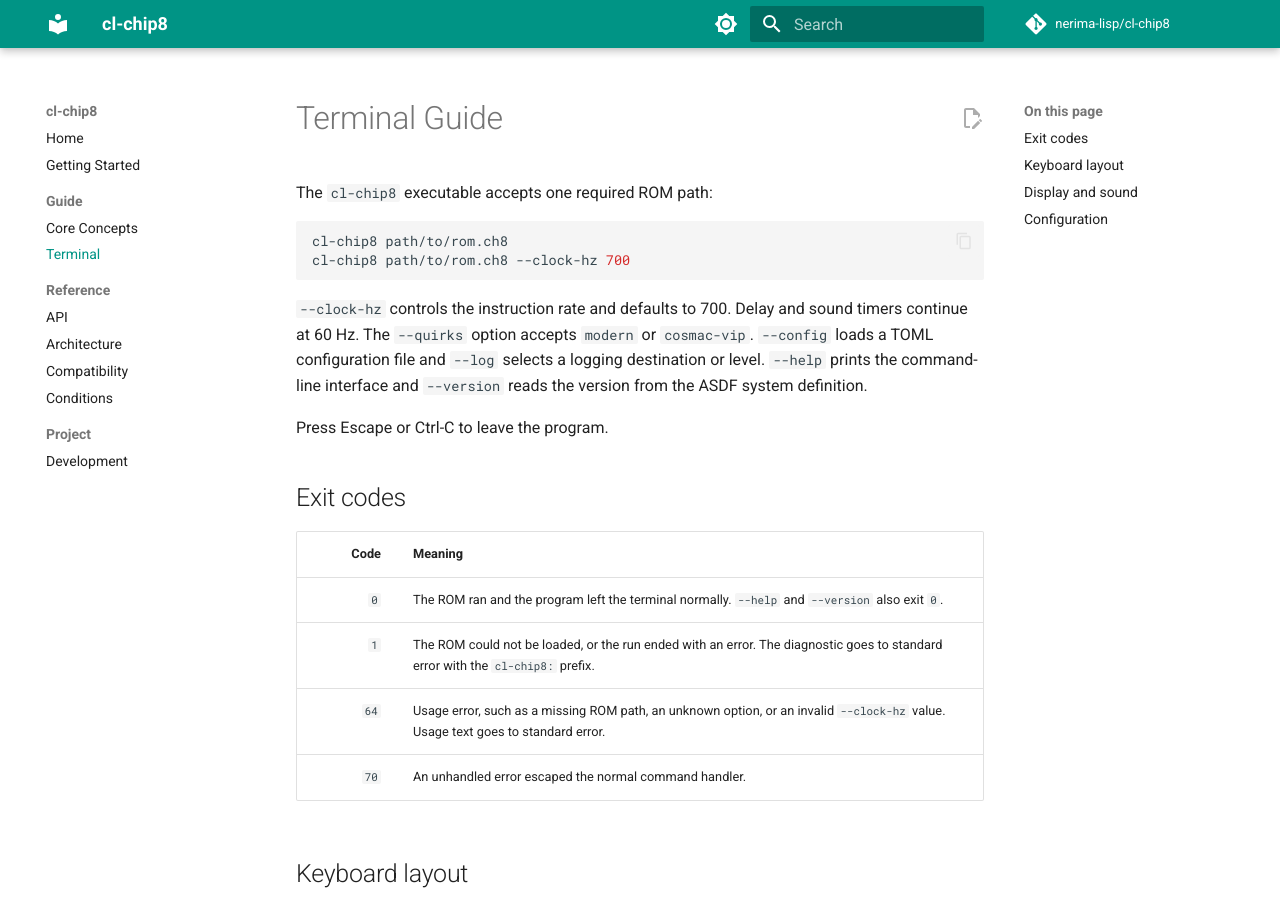
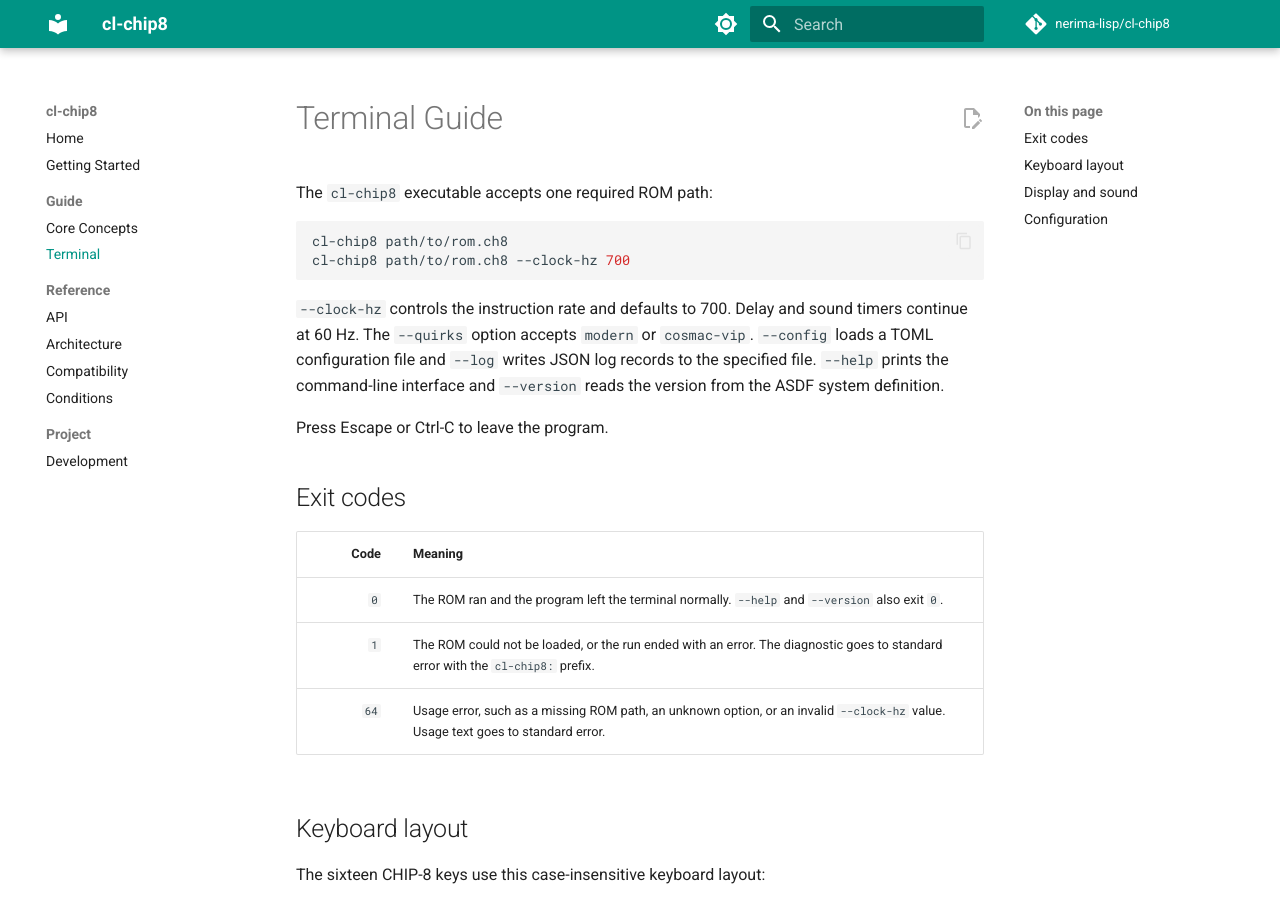
Before and after one commit to nerima-lisp/cl-chip8, an MkDocs documentation site: the page built from docs/src/guide/terminal.md, in a window 1280 px wide and 900 px high. Built offline with MkDocs 1.6.1 and Material for MkDocs 9.7.7, drawn with Linux system fonts in a browser that asks for light colours; comment, search, counter and statistics services are not loaded; some of the changed text lies outside the part shown.

Commit message:
docs: align terminal and API guidance

````diff
--- a/docs/src/guide/terminal.md
+++ b/docs/src/guide/terminal.md
@@ -9,8 +9,8 @@ cl-chip8 path/to/rom.ch8 --clock-hz 700
 
 `--clock-hz` controls the instruction rate and defaults to 700. Delay and
 sound timers continue at 60 Hz. The `--quirks` option accepts `modern` or
-`cosmac-vip`. `--config` loads a TOML configuration file and `--log` selects a
-logging destination or level. `--help` prints the command-line interface and
+`cosmac-vip`. `--config` loads a TOML configuration file and `--log` writes
+JSON log records to the specified file. `--help` prints the command-line interface and
 `--version` reads the version from the ASDF system definition.
 
 Press Escape or Ctrl-C to leave the program.
@@ -22,7 +22,6 @@ Press Escape or Ctrl-C to leave the program.
 | `0` | The ROM ran and the program left the terminal normally. `--help` and `--version` also exit `0`. |
 | `1` | The ROM could not be loaded, or the run ended with an error. The diagnostic goes to standard error with the `cl-chip8: ` prefix. |
 | `64` | Usage error, such as a missing ROM path, an unknown option, or an invalid `--clock-hz` value. Usage text goes to standard error. |
-| `70` | An unhandled error escaped the normal command handler. |
 
 ## Keyboard layout
 
@@ -66,7 +65,7 @@ worker tasks and commits terminal changes on the caller thread.
 The command line accepts a ROM path and optional overrides:
 
 ```sh
-cl-chip8 path/to/rom.ch8 --quirks cosmac-vip --clock-hz 500 --log stderr
+cl-chip8 path/to/rom.ch8 --quirks cosmac-vip --clock-hz 500 --log /tmp/cl-chip8.log
 ```
 
 The configuration file uses TOML. The `chip8` table supports `quirks`,
````
Also changed, not shown: docs/src/getting-started.md (+2 -2 lines), docs/src/index.md (+2 -3 lines), docs/src/reference/api.md (+2 -2 lines).
